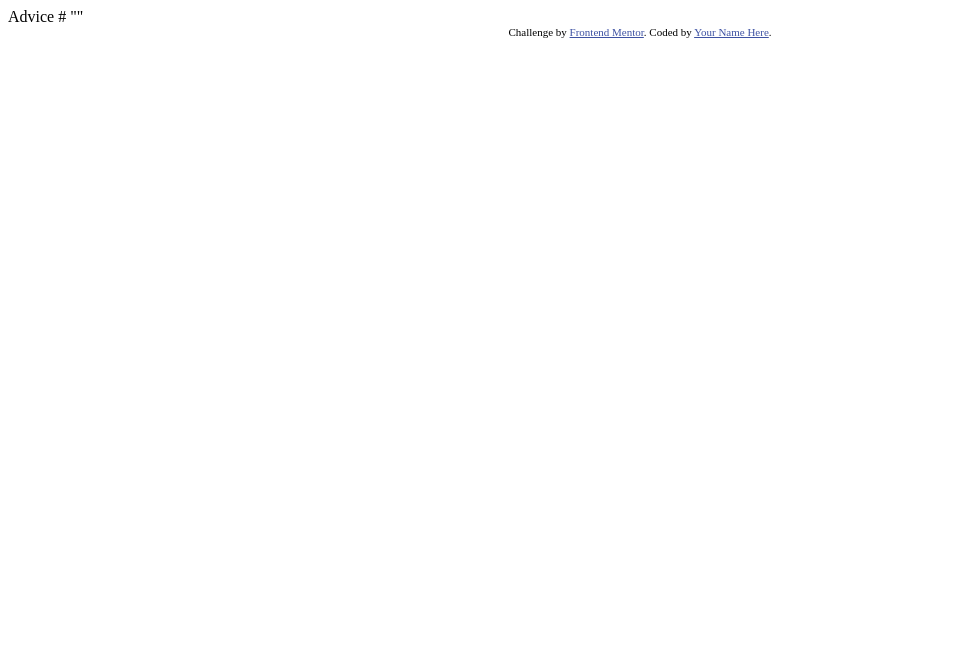
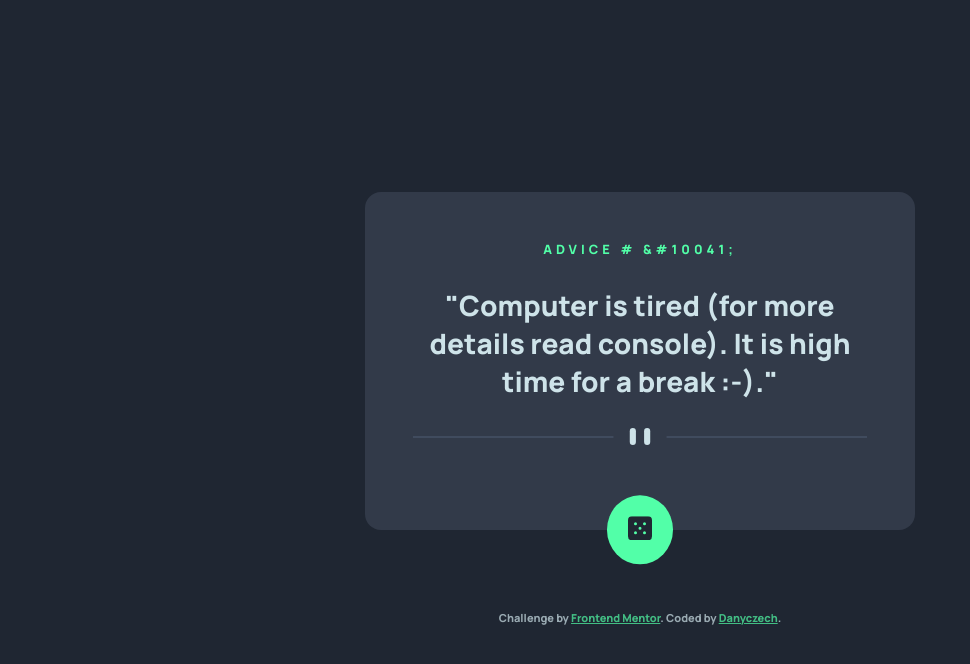
Before and after one commit to danyczech/advice-generator-app, a plain HTML site: page index.html in a window 1280 px wide. Shown: the whole page, without its empty margins (0-970 px from the left). Drawn offline with Linux system fonts and the light colour scheme; no server answers.

Commit message:
first version of solution

```diff
--- a/index.html
+++ b/index.html
@@ -11,30 +11,47 @@
       sizes="32x32"
       href="./images/favicon-32x32.png"
     />
+    <link rel="stylesheet" href="index.css" />
 
     <title>Frontend Mentor | Advice generator app</title>
-
-    <!-- Feel free to remove these styles or customise in your own stylesheet 👍 -->
-    <style>
-      .attribution {
-        font-size: 11px;
-        text-align: center;
-      }
-      .attribution a {
-        color: hsl(228, 45%, 44%);
-      }
-    </style>
   </head>
   <body>
-    Advice #<!-- Advice ID goes here -->
+    <section class="advice">
+      <h1 class="advice__header">
+        Advice #
+        <span id="advice__number">
+          <!-- number injected by JS-->
+        </span>
+      </h1>
+      <p id="advice__text">
+        <!-- text injected by JS-->
+      </p>
+      <div class="advice__divider">
+        <picture>
+          <source
+            media="(max-width: 767px )"
+            srcset="./images/pattern-divider-mobile.svg"
+          />
+          <source
+            media="(min-width: 768px)"
+            srcset="./images/pattern-divider-desktop.svg"
+          />
+          <img src="./images/pattern-divider-mobile.svg" alt="divider" />
+        </picture>
+      </div>
+      <button class="advice__btn">
+        <img src="./images/icon-dice.svg" alt="dice" />
+      </button>
+    </section>
 
-    "<!-- Advice text goes here -->"
-
-    <div class="attribution">
+    <footer class="attribution">
       Challenge by
       <a href="https://www.frontendmentor.io?ref=challenge" target="_blank"
         >Frontend Mentor</a
-      >. Coded by <a href="#">Your Name Here</a>.
-    </div>
+      >. Coded by
+      <a href="https://www.linkedin.com/in/danyczech/">Danyczech</a>.
+    </footer>
+
+    <script src="./index.js"></script>
   </body>
 </html>
--- /dev/null
+++ b/index.js
@@ -0,0 +1,30 @@
+adviceNumber = document.querySelector("#advice__number");
+adviceText = document.querySelector("#advice__text");
+adviceBtn = document.querySelector(".advice__btn");
+
+//gets random advice from API server and runs the function to render web page with received data
+const getAdvice = function () {
+  fetch("https://api.adviceslip.com/advice")
+    .then((response) => response.json())
+    .then((data) => {
+      renderAdvice(data.slip);
+    })
+    // in case that no data were fetched, this is error display
+    .catch((err) => {
+      adviceNumber.textContent = `&#10041;`;
+      adviceText.textContent = `"Computer is tired (for more details read console). It is high time for a break :-)."`;
+      console.log(err);
+    });
+};
+
+//renders page with fetched data
+const renderAdvice = function (data) {
+  adviceNumber.textContent = data.id;
+  adviceText.textContent = `"` + data.advice + `"`;
+};
+
+//button starts new fetch to get another random advice from API
+adviceBtn.addEventListener("click", getAdvice);
+
+//runs first fetch when page is loaded
+getAdvice();
--- /dev/null
+++ b/main.scss
@@ -0,0 +1,109 @@
+@import url("https://fonts.googleapis.com/css2?family=Manrope:wght@800&display=swap");
+
+$primary-light: hsl(193, 38%, 86%);
+$primary-neon: hsl(150, 100%, 66%);
+$neutral-dark: hsl(218, 23%, 16%);
+$neutral-middle: hsl(217, 19%, 24%);
+$neutral-light: hsl(217, 19%, 38%);
+
+* {
+  box-sizing: border-box;
+}
+
+body {
+  font-family: "Manrope", sans-serif;
+  background-color: $neutral-dark;
+  display: flex;
+  flex-direction: column;
+  align-items: center;
+  justify-content: center;
+  height: 100vh;
+}
+
+//container setting
+.advice {
+  background-color: $neutral-middle;
+  border-radius: 1rem;
+  width: 360px;
+  padding: 1rem;
+  display: flex;
+  flex-direction: column;
+  align-items: center;
+  justify-content: center;
+  padding: 1rem;
+  position: relative;
+}
+
+//header and divider styling
+.advice {
+  &__header {
+    color: $primary-neon;
+    font-size: 0.8rem;
+    text-transform: uppercase;
+    letter-spacing: 4px;
+    margin-top: 2rem;
+  }
+
+  &__divider {
+    width: 100%;
+    margin-bottom: 3.5rem;
+
+    img {
+      width: 100%;
+    }
+  }
+}
+
+#advice__text {
+  color: $primary-light;
+  font-size: 28px;
+  text-align: center;
+}
+
+//button styling, absolute positioning to advice container
+.advice__btn {
+  background-color: $primary-neon;
+  border: none;
+  padding: 1.5rem;
+  border-radius: 50%;
+  cursor: pointer;
+  position: absolute;
+  bottom: 0;
+  transform: translateY(50%);
+
+  &:hover {
+    box-shadow: 0 0 1.5rem $primary-neon;
+  }
+}
+
+//switching to desktop display, minor changes in styling
+@media (min-width: 1000px) {
+  .advice {
+    width: 550px;
+    padding: 3rem;
+
+    &__header {
+      margin: 0;
+    }
+
+    &__divider {
+      margin-bottom: 2rem;
+    }
+
+    &__btn {
+      padding: 1.3rem;
+    }
+  }
+}
+
+//footer section
+.attribution {
+  font-size: 11px;
+  color: $primary-light;
+  text-align: center;
+  opacity: 0.7;
+  margin-top: 10vh;
+}
+.attribution a {
+  color: $primary-neon;
+}
```
Also changed, not shown: design/printscreen_desktop.jpg (added), design/printscreen_mobile.jpg (added), index.css (added), 1 other file.
